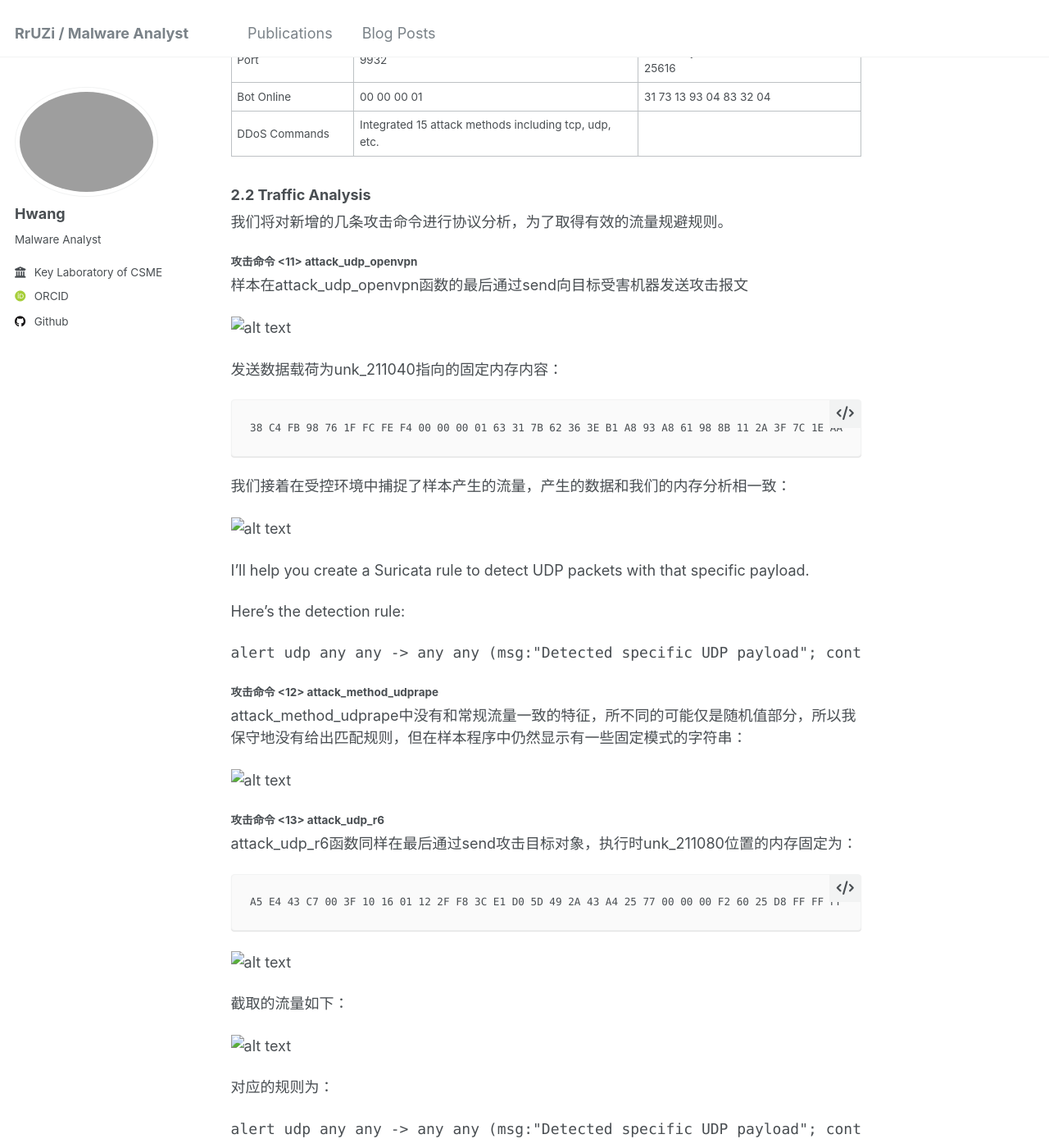
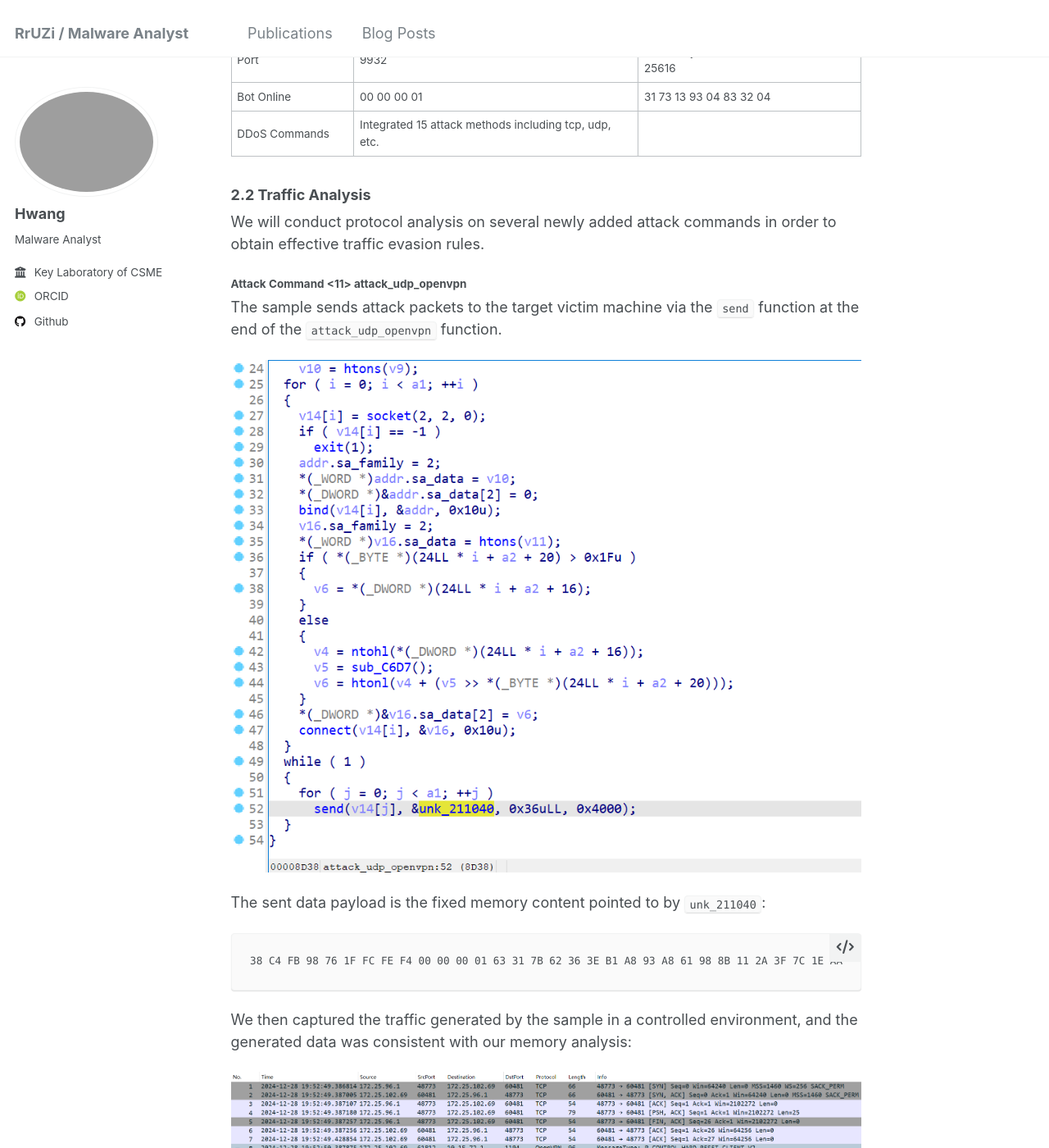
Before and after one commit to RrUZi/RrUZi.github.io, a Jekyll site: the page built from _posts/2024-12-28-blog-post-1.md, in a window 1280 px wide and 1400 px high, scrolled down 3721 px. Shown: the whole window at 82% size. Built offline with Jekyll 4.4.1, drawn with Linux system fonts in a browser that asks for light colours; some web fonts are replaced; some of the changed text lies outside the part shown.

Commit message:
Update 2024-12-28-blog-post-1.md

````diff
--- a/_posts/2024-12-28-blog-post-1.md
+++ b/_posts/2024-12-28-blog-post-1.md
@@ -124,23 +124,24 @@ Based on relevant characteristics, we have associated a batch of similar samples
 
 ### 2.2 Traffic Analysis
 
-我们将对新增的几条攻击命令进行协议分析，为了取得有效的流量规避规则。
+We will conduct protocol analysis on several newly added attack commands in order to obtain effective traffic evasion rules.
 
-#### 攻击命令 <11> attack_udp_openvpn
+#### Attack Command <11> attack_udp_openvpn
 
-样本在attack_udp_openvpn函数的最后通过send向目标受害机器发送攻击报文
+The sample sends attack packets to the target victim machine via the `send` function at the end of the `attack_udp_openvpn` function.
 
-![alt text](image.png)
 
-发送数据载荷为unk_211040指向的固定内存内容：
+![alt text](../images/image.png)
+
+The sent data payload is the fixed memory content pointed to by `unk_211040`:
 
 ```markdown
 38 C4 FB 98 76 1F FC FE F4 00 00 00 01 63 31 7B 62 36 3E B1 A8 93 A8 61 98 8B 11 2A 3F 7C 1E AA BF C0 63 AD B7 50 68 A0 D6 2D 0E 17 3D F8 D4 F4 39 69 8D 69 0D 7D
 ```
 
-我们接着在受控环境中捕捉了样本产生的流量，产生的数据和我们的内存分析相一致：
+We then captured the traffic generated by the sample in a controlled environment, and the generated data was consistent with our memory analysis:
 
-![alt text](image-1.png)
+![alt text](../images/image-1.png)
 
 I'll help you create a Suricata rule to detect UDP packets with that specific payload.
 
@@ -154,7 +155,7 @@ alert udp any any -> any any (msg:"Detected specific UDP payload"; content:"|38
 
 attack_method_udprape中没有和常规流量一致的特征，所不同的可能仅是随机值部分，所以我保守地没有给出匹配规则，但在样本程序中仍然显示有一些固定模式的字符串：
 
-![alt text](image-2.png)
+![alt text](../images/image-2.png)
 
 #### 攻击命令 <13> attack_udp_r6
 
@@ -163,12 +164,12 @@ attack_udp_r6函数同样在最后通过send攻击目标对象，执行时unk_21
 A5 E4 43 C7 00 3F 10 16 01 12 2F F8 3C E1 D0 5D 49 2A 43 A4 25 77 00 00 00 F2 60 25 D8 FF FF FF FF F4 6D 89 0B DC 36 47 F7 3A A5 38 8D
 ```
 
-![alt text](image-3.png)
+![alt text](../images/image-3.png)
 
 
 截取的流量如下：
 
-![alt text](image-4.png)
+![alt text](../images/image-4.png)
 
 对应的规则为：
 
````
